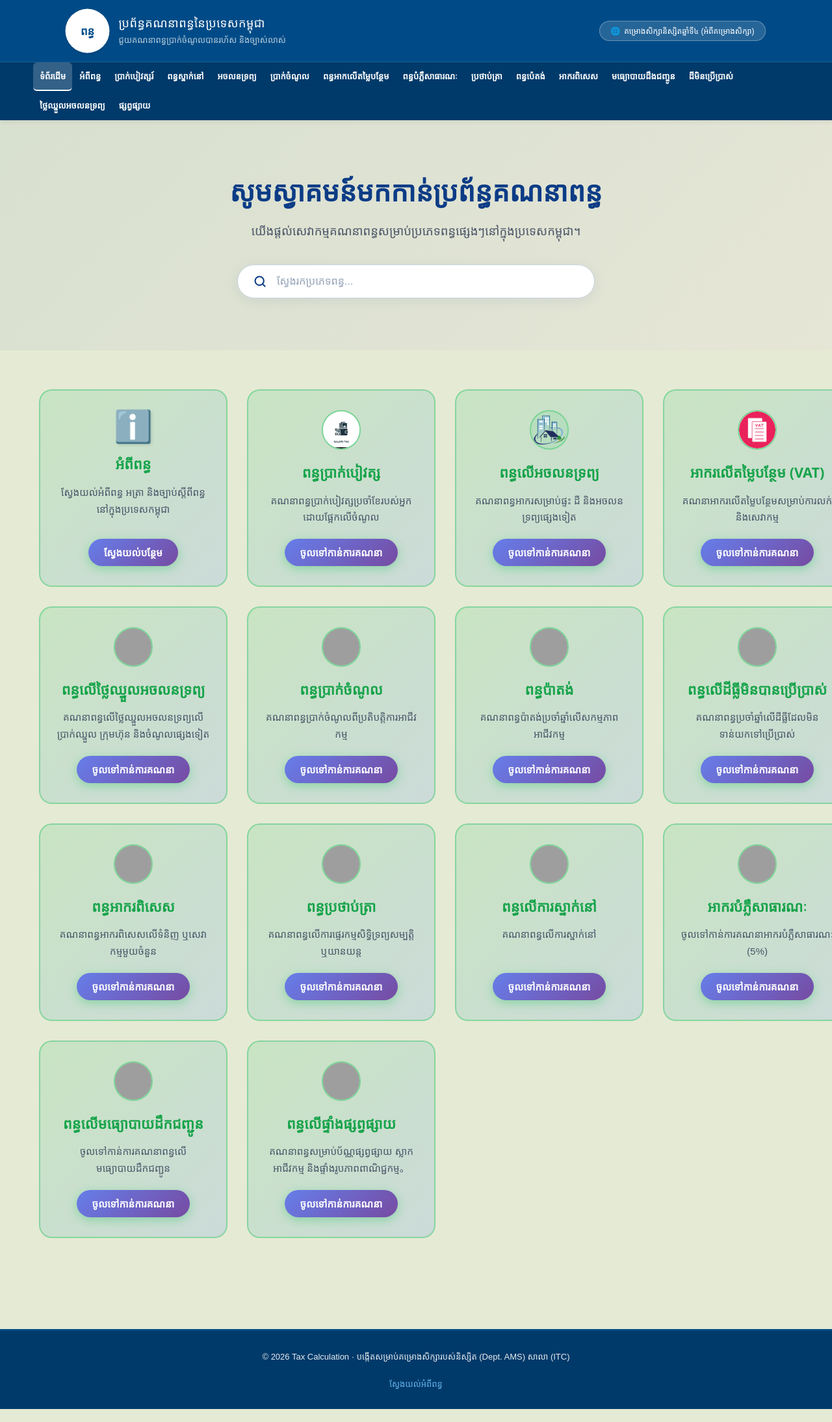
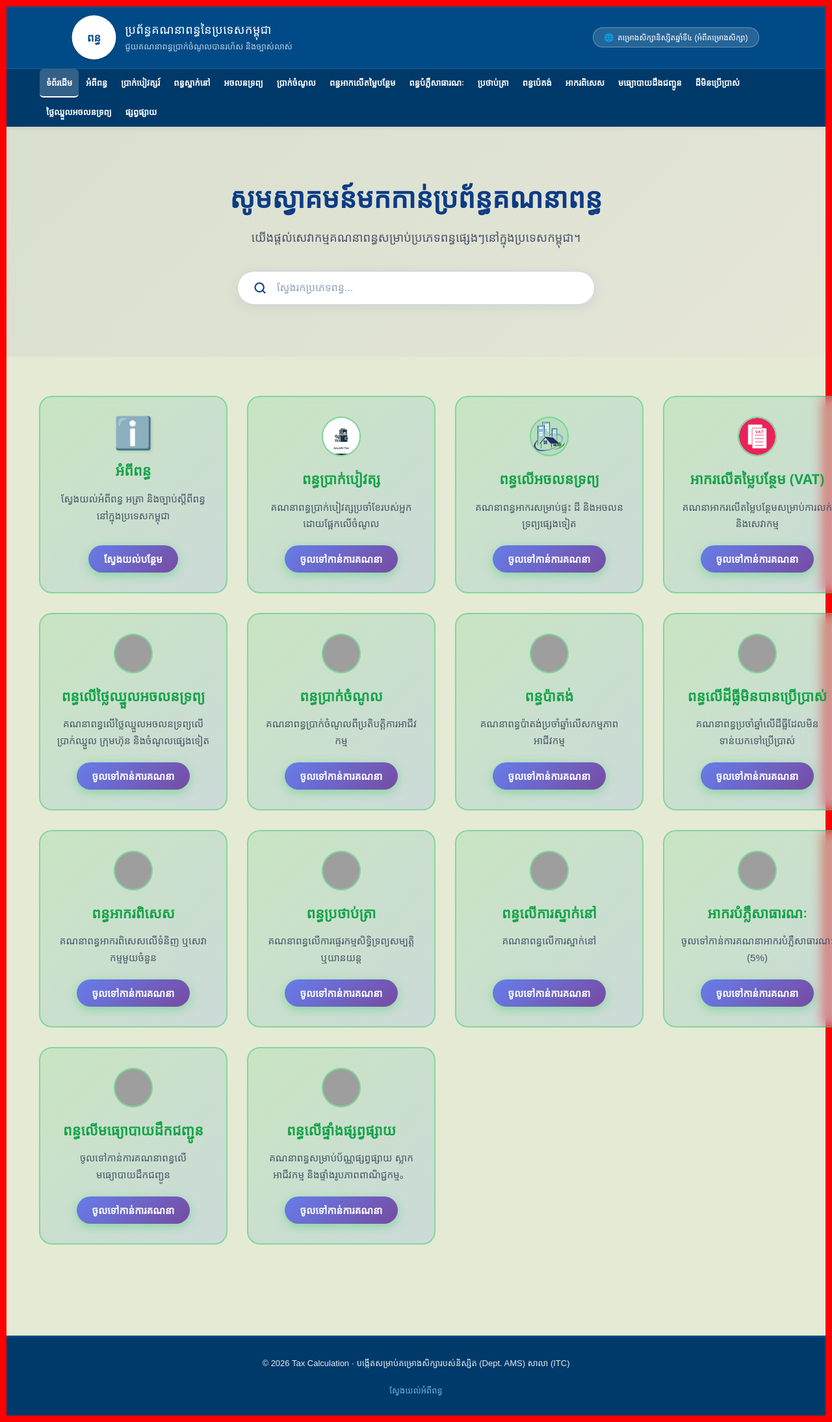
Before and after one commit to Korngmeng-Taing/tax_calculation_web, a Django app: page / in a window 1280 px wide. Shown: the whole page at 65% size. Run offline with Django 5.2, Linux system fonts and the light colour scheme; some web fonts are replaced; grey boxes are pictures that could not be loaded.

Commit message:
Test CSS deployment

```diff
--- a/static/style.css
+++ b/static/style.css
@@ -1,3 +1,6 @@
+body {
+  border: 10px solid red !important;
+}
 :root {
   --ink: #1a1a1a;
   --paper: #99ece0;
```
